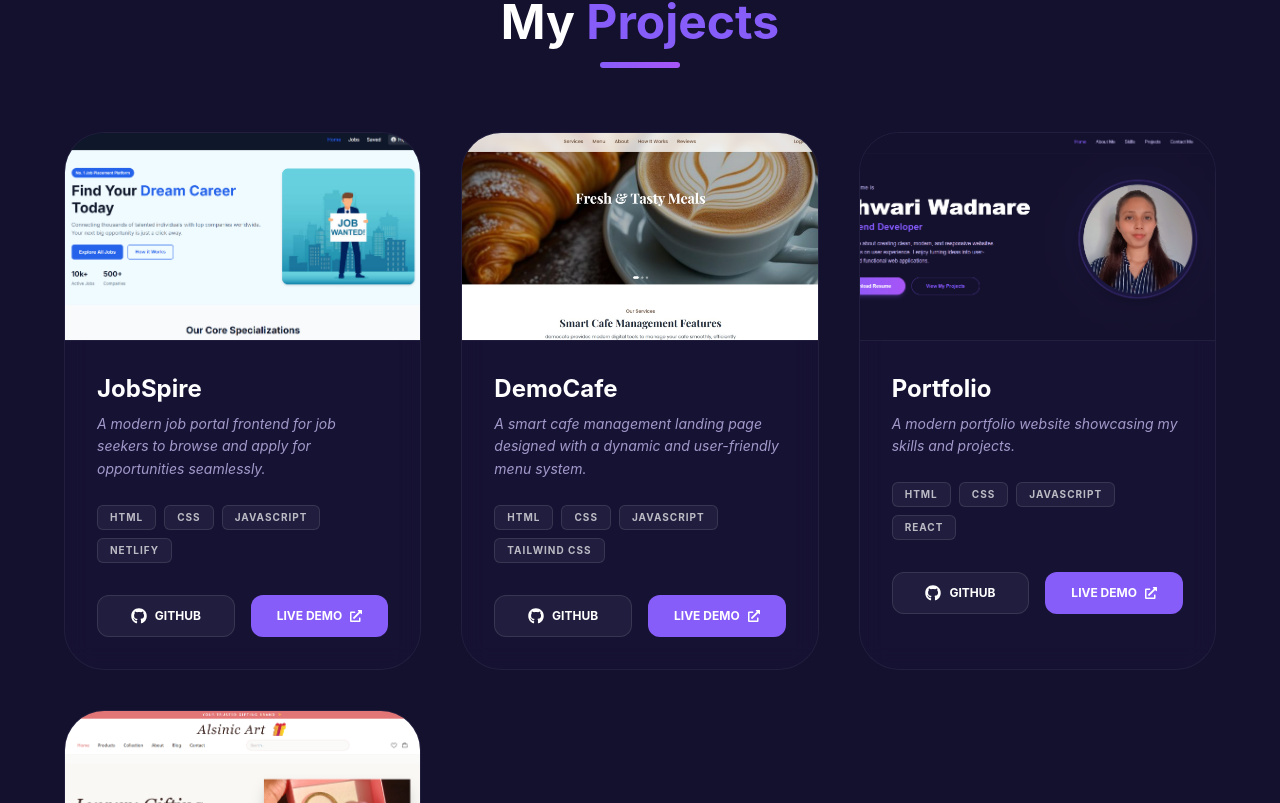
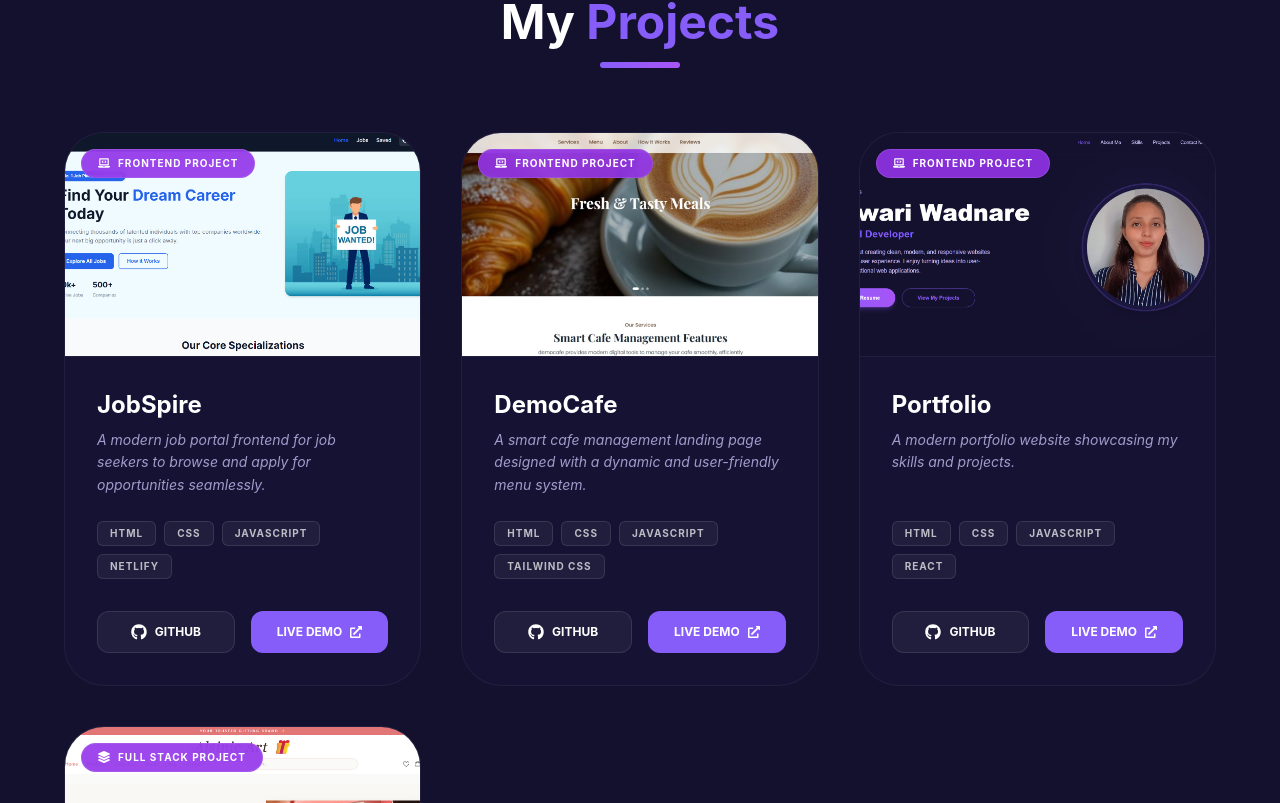
Before and after one commit to Ishwariwadnare/Portfolio, a React (Vite) app: page / in a window 1280 px wide. Shown: the part 2757-3560 px from the top of the page. Built offline with nearby package versions, Linux system fonts and the light colour scheme.

Commit message:
feat: add project type label overlay to project cards

```diff
--- a/src/components/ProjectCard.jsx
+++ b/src/components/ProjectCard.jsx
@@ -1,21 +1,59 @@
+import { FaLayerGroup, FaLaptopCode } from "react-icons/fa";
+
 function ProjectCard({ project }) {
   return (
-    <article className="rounded-3xl bg-slate-900/80 p-6 shadow-xl shadow-slate-950/20 transition hover:-translate-y-1 hover:border-cyan-400/20 hover:border">
+    <article className="flex flex-col rounded-3xl bg-slate-900/80 p-6 shadow-xl shadow-slate-950/20 transition hover:-translate-y-1 hover:border-cyan-400/20 hover:border border border-transparent">
+
+      {/* Image Container - 'relative' hona chahiye */}
+      <div className="relative w-full h-48 mb-4 overflow-hidden rounded-xl">
+        <img
+          src={project.image}
+          alt={project.name}
+          className="w-full h-full object-cover"
+        />
+
+        {/* Absolute Label Overlay - Ye image ke upar dikhega */}
+        <div className="absolute top-3 left-3 z-10">
+          <span className="inline-flex items-center gap-2 text-xs font-semibold px-3 py-1 rounded-full bg-black/60 text-white backdrop-blur-md border border-white/10 shadow-lg">
+            {project.type === "Full Stack Project" ? (
+              <>
+                <FaLayerGroup /> Full Stack Project
+              </>
+            ) : (
+              <>
+                <FaLaptopCode /> Frontend Project
+              </>
+            )}
+          </span>
+        </div>
+      </div>
+
+      {/* Content */}
+      <div className="flex flex-col flex-grow">
         <div className="mb-4 flex items-center justify-between">
-        <h3 className="text-xl font-semibold text-white">{project.title}</h3>
+          <h3 className="text-xl font-semibold text-white">{project.name}</h3>
           <span className="rounded-full bg-cyan-500/15 px-3 py-1 text-sm text-cyan-300">Featured</span>
         </div>
-      <p className="text-slate-300 leading-7">{project.description}</p>
-      <div className="mt-5 flex flex-wrap gap-2">
+
+        <p className="text-slate-300 leading-7 mb-4 flex-grow">{project.description}</p>
+
+        <div className="flex flex-wrap gap-2 mb-6">
           {project.tags.map((tag) => (
             <span key={tag} className="rounded-full bg-slate-800 px-3 py-1 text-xs text-slate-300">
               {tag}
             </span>
           ))}
         </div>
-      <a href={project.link} className="mt-6 inline-flex items-center text-cyan-300 transition hover:text-cyan-200">
+
+        <a
+          href={project.live || project.github}
+          target="_blank"
+          rel="noopener noreferrer"
+          className="inline-flex items-center text-cyan-300 transition hover:text-cyan-200 font-medium"
+        >
           View project →
         </a>
+      </div>
     </article>
   )
 }
--- a/src/components/Projects.jsx
+++ b/src/components/Projects.jsx
@@ -1,4 +1,4 @@
-import { FaExternalLinkAlt, FaGithub } from 'react-icons/fa';
+import { FaExternalLinkAlt, FaGithub, FaLayerGroup, FaLaptopCode } from 'react-icons/fa';
 import { projects } from '../data/constants';
 
 const Projects = () => {
@@ -19,24 +19,34 @@ const Projects = () => {
           {projects.map((project, index) => (
             <div
               key={index}
-              className="group bg-cardBg/20 rounded-[2.5rem] border border-white/5 overflow-hidden backdrop-blur-md
-                         transition-all duration-500 hover:border-secondary/40 hover:shadow-[0_20px_40px_rgba(0,0,0,0.3)]"
+              className="group bg-cardBg/20 rounded-[2.5rem] border border-white/5 overflow-hidden flex flex-col hover:border-secondary/40 transition-all duration-500 hover:shadow-[0_20px_40px_rgba(0,0,0,0.3)]"
             >
-              {/* Image Container - No Overlay */}
-              <div className="h-52 overflow-hidden border-b border-white/5">
+              {/* IMAGE HEADER - Relative container for label overlay */}
+              <div className="relative h-56 w-full overflow-hidden border-b border-white/5">
                 <img
                   src={project.image}
                   alt={project.name}
-                  className="w-full h-full object-cover transition-transform duration-700 group-hover:scale-105"
+                  className="w-full h-full object-cover group-hover:scale-105 transition-transform duration-700"
                 />
+
+                {/* FLOATING LABEL - Image ke upar */}
+                <div className="absolute top-4 left-4 z-20">
+                  <span className="flex items-center gap-2 px-4 py-1.5 bg-purple-600/90 backdrop-blur-md text-white text-[10px] font-bold rounded-full border border-white/10 uppercase tracking-widest">
+                    {project.type.includes("Full Stack") ? (
+                      <> <FaLayerGroup size={12} /> {project.type} </>
+                    ) : (
+                      <> <FaLaptopCode size={12} /> {project.type} </>
+                    )}
+                  </span>
+                </div>
               </div>
 
-              {/* Project Info */}
-              <div className="p-8">
+              {/* PROJECT CONTENT - Image ke niche */}
+              <div className="p-8 flex flex-col flex-grow">
                 <h3 className="text-2xl font-bold text-highlight mb-2 group-hover:text-secondary transition-colors">
                   {project.name}
                 </h3>
-                <p className="text-subText text-sm mb-6 leading-relaxed italic opacity-80">
+                <p className="text-subText text-sm mb-6 leading-relaxed italic opacity-80 flex-grow">
                   {project.description}
                 </p>
 
@@ -52,7 +62,7 @@ const Projects = () => {
                   ))}
                 </div>
 
-                {/* --- NEW BUTTONS LAYOUT --- */}
+                {/* Buttons */}
                 <div className="grid grid-cols-2 gap-4 mt-auto">
                   <a
                     href={project.github}
--- a/src/data/constants.js
+++ b/src/data/constants.js
@@ -1,9 +1,8 @@
 import jobspireImg from '../assets/projects/jobspire.png';
-// import artStoreImg from '../assets/projects/alsinic.png';
 import cafeImg from '../assets/projects/cafe.jpeg';
-// import portfolioImg from '../assets/projects/portfolio.png';
 import artstoreImg from '../assets/projects/art-store.png';
 import portfolioImg from '../assets/projects/portfolio.png';
+import { FaLayerGroup, FaLaptopCode } from "react-icons/fa";
 
 export const navLinks = [
   { id: "home", title: "Home" },
@@ -31,6 +30,7 @@ export const skills = [
 export const projects = [
   {
     name: "JobSpire",
+    type: "Frontend Project",
     description: "A modern job portal frontend for job seekers to browse and apply for opportunities seamlessly.",
     image: jobspireImg,
     tags: ["HTML", "CSS", "JavaScript", "Netlify"],
@@ -40,6 +40,7 @@ export const projects = [
 
   {
     name: "DemoCafe",
+    type: "Frontend Project",
     description: "A smart cafe management landing page designed with a dynamic and user-friendly menu system.",
     image: cafeImg,
     tags: [ "HTML", "CSS", "JavaScript", "Tailwind CSS"],
@@ -49,6 +50,7 @@ export const projects = [
 
    {
     name: "Portfolio",
+    type: "Frontend Project",
     description: "A modern portfolio website showcasing my skills and projects.",
     image: portfolioImg,
     tags: [ "HTML", "CSS", "JavaScript", "React"],
@@ -58,6 +60,7 @@ export const projects = [
 
 {
   name: "Alsinic Art",
+  type: "Full Stack Project",
   description: "A full-stack e-commerce platform for handmade and personalized gifts. Features include product browsing, category filtering, wishlist, shopping cart, admin dashboard, user authentication, and SQL database integration for product management.",
   image: artstoreImg,
   tags: ["React", "Tailwind CSS", "Node.js", "Express.js", "MySQL", "JavaScript"],
```
Lines whose indentation alone changed are shown as unchanged.
